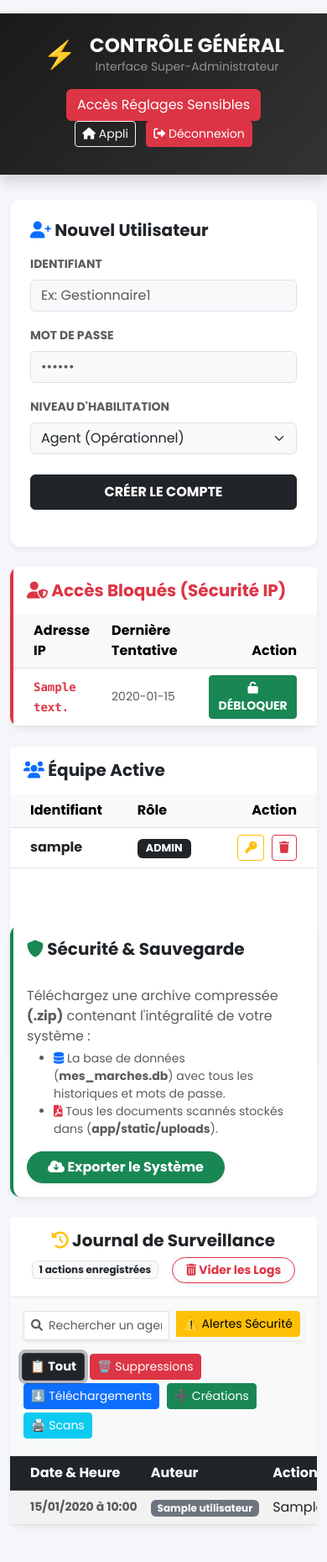
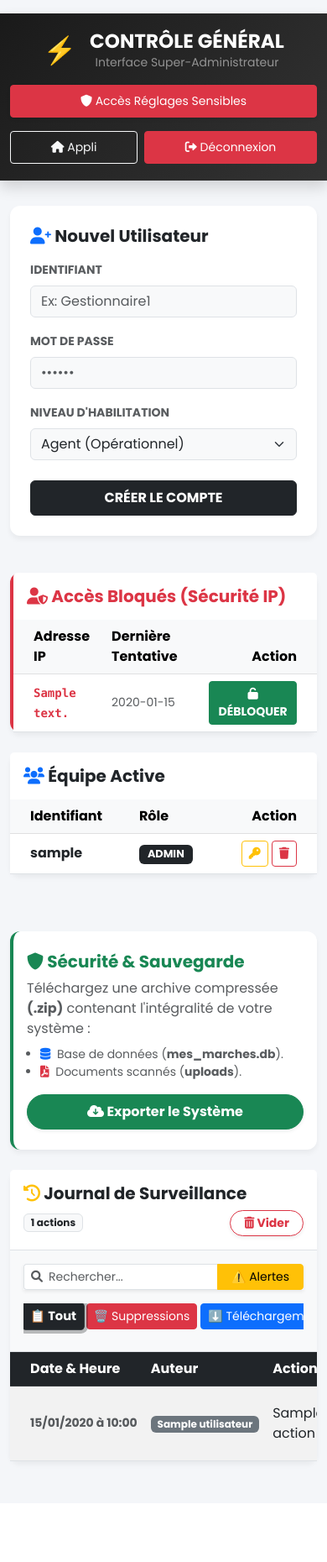
Before and after one commit to AlkhafissA/XALAT, a Python web app: template app/templates/super_dashboard.html in a window 390 px wide. Shown: the top 1860 px of the page at 84% size. After the commit the page ends 1747 px from the top, so only its background shows below. Run offline with Jinja, Linux system fonts and the light colour scheme; the template is opened without the code that fills it: most values are stand-ins (such as "Sample title", 1, 10 or a date in 2020).

Commit message:
Mise à jour Responsive

```diff
--- a/app/templates/super_dashboard.html
+++ b/app/templates/super_dashboard.html
@@ -10,34 +10,27 @@
     <link rel="stylesheet" href="https://cdnjs.cloudflare.com/ajax/libs/font-awesome/6.0.0/css/all.min.css" />
 
     <style>
-      /* ============================================== */
-      /* EFFETS MAGIQUES POUR LES BOUTONS DE FILTRES    */
-      /* ============================================== */
       .btn-filter {
         transition: all 0.3s cubic-bezier(0.25, 0.8, 0.25, 1);
         position: relative;
       }
 
-      /* 1. Lévitation au survol de la souris */
       .btn-filter:hover {
         transform: translateY(-4px);
         box-shadow: 0 6px 12px rgba(0, 0, 0, 0.15);
       }
 
-      /* 2. Enfoncement au moment exact du clic */
       .btn-filter:active {
         transform: translateY(2px);
         box-shadow: 0 2px 4px rgba(0, 0, 0, 0.1);
       }
 
-      /* 3. L'état "Figé" (Actif) avec le halo lumineux */
       .btn-filter.active-filter {
         transform: scale(1.05);
         font-weight: bold;
         z-index: 2;
       }
 
-      /* Les couleurs de halo pour chaque bouton */
       .btn-dark.active-filter {
         box-shadow: 0 0 0 4px rgba(33, 37, 41, 0.3);
       }
@@ -53,17 +46,20 @@
       .btn-info.active-filter {
         box-shadow: 0 0 0 4px rgba(13, 202, 240, 0.4);
       }
+
       body {
         background-color: #f4f6f9;
         font-family: "Poppins", sans-serif;
         padding-bottom: 50px;
       }
+
       .header-super {
         background: linear-gradient(135deg, #1a1a1a 0%, #333 100%);
         color: white;
         padding: 25px 0;
         margin-bottom: 30px;
       }
+
       .card-custom {
         border: none;
         border-radius: 12px;
@@ -71,6 +67,7 @@
         background: white;
         margin-bottom: 20px;
       }
+
       .badge-role {
         font-size: 0.8em;
         padding: 5px 10px;
@@ -79,9 +76,35 @@
       .super-icon {
         font-size: 2.5rem;
       }
+
+      /* ============================================== */
+      /* OPTIMISATIONS RESPONSIVES SUR MESURE           */
+      /* ============================================== */
       @media (max-width: 768px) {
         .super-icon {
           font-size: 2rem;
+        }
+        .header-super {
+          padding: 20px 0;
+        }
+        body {
+          padding-bottom: 30px;
+        }
+        /* Permet de faire défiler horizontalement les filtres sur mobile au lieu de casser la page */
+        .mobile-scroll-filters {
+          display: flex !important;
+          overflow-x: auto;
+          white-space: nowrap;
+          padding-bottom: 10px;
+          scroll-behavior: smooth;
+          -webkit-overflow-scrolling: touch;
+        }
+        .mobile-scroll-filters::-webkit-scrollbar {
+          height: 4px;
+        }
+        .mobile-scroll-filters::-webkit-scrollbar-thumb {
+          background-color: #ccc;
+          border-radius: 10px;
         }
       }
     </style>
@@ -97,29 +120,31 @@
     </div>
 
     <div class="header-super shadow">
-      <div class="container d-flex flex-column flex-md-row justify-content-between align-items-center text-center text-md-start">
-        <div class="d-flex align-items-center gap-3 mb-3 mb-md-0">
+      <div class="container d-flex flex-column flex-md-row justify-content-between align-items-center gap-3 text-center text-md-start">
+        <div class="d-flex align-items-center justify-content-center justify-content-md-start gap-3">
           <span class="super-icon">⚡</span>
           <div>
             <h3 class="mb-0 fw-bold">CONTRÔLE GÉNÉRAL</h3>
             <div class="text-white-50 small">Interface Super-Administrateur</div>
           </div>
         </div>
-        <button type="button" class="btn btn-danger shadow-sm" data-bs-toggle="modal" data-bs-target="#modalCleSecurite">
-          <i class="bi bi-shield-lock"></i> Accès Réglages Sensibles
+
+        <div class="w-100 w-md-auto d-grid d-md-block gap-2">
+          <button type="button" class="btn btn-danger shadow-sm btn-sm py-2 px-3" data-bs-toggle="modal" data-bs-target="#modalCleSecurite">
+            <i class="fas fa-shield-alt"></i> Accès Réglages Sensibles
           </button>
+        </div>
 
         <div class="modal fade" id="modalCleSecurite" tabindex="-1" aria-hidden="true">
-          <div class="modal-dialog modal-dialog-centered">
-            <div class="modal-content">
+          <div class="modal-dialog modal-dialog-centered mx-3 mx-sm-auto">
+            <div class="modal-content text-dark">
               <div class="modal-header bg-danger text-white">
-                <h5 class="modal-title"><i class="bi bi-key-fill"></i> Clé de déverrouillage requise</h5>
+                <h5 class="modal-title"><i class="fas fa-key"></i> Clé de déverrouillage</h5>
                 <button type="button" class="btn-close btn-close-white" data-bs-dismiss="modal"></button>
               </div>
-
               <form method="POST" action="{{ url_for('main.verifier_cle_securite') }}">
                 <input type="hidden" name="csrf_token" value="{{ csrf_token() }}" />
-                <div class="modal-body p-4">
+                <div class="modal-body p-4 text-center">
                   <p class="text-muted">Veuillez saisir la clé de sécurité maître pour continuer.</p>
                   <div class="mb-3">
                     <input type="password" name="cle_saisie" class="form-control border-danger text-center fs-5" placeholder="••••••••" required />
@@ -133,19 +158,22 @@
             </div>
           </div>
         </div>
-        <div>
-          <a href="{{ url_for('main.tableau_de_bord') }}" class="btn btn-outline-light btn-sm me-2 mb-2 mb-md-0">
+
+        <div class="d-flex justify-content-center gap-2 w-100 w-md-auto">
+          <a href="{{ url_for('main.tableau_de_bord') }}" class="btn btn-outline-light btn-sm flex-fill flex-md-none px-3 py-2">
             <i class="fas fa-home"></i> Appli
           </a>
-          <a href="{{ url_for('main.logout') }}" class="btn btn-danger btn-sm mb-2 mb-md-0"> <i class="fas fa-sign-out-alt"></i> Déconnexion </a>
+          <a href="{{ url_for('main.logout') }}" class="btn btn-danger btn-sm flex-fill flex-md-none px-3 py-2">
+            <i class="fas fa-sign-out-alt"></i> Déconnexion
+          </a>
         </div>
       </div>
     </div>
 
     <div class="container">
       <div class="row g-4 mb-5">
-        <div class="col-12 col-md-4">
-          <div class="card card-custom p-4 h-100">
+        <div class="col-12 col-lg-4">
+          <div class="card card-custom p-4">
             <h5 class="fw-bold mb-3"><i class="fas fa-user-plus text-primary"></i> Nouvel Utilisateur</h5>
             <form action="{{ url_for('main.creer_utilisateur') }}" method="POST">
               <input type="hidden" name="csrf_token" value="{{ csrf_token() }}" />
@@ -157,7 +185,6 @@
                 <label class="form-label small fw-bold text-muted">MOT DE PASSE</label>
                 <input type="password" name="password" class="form-control bg-light" placeholder="••••••" required />
               </div>
-
               <div class="mb-4">
                 <label class="form-label small fw-bold text-muted">NIVEAU D'HABILITATION</label>
                 <select class="form-select bg-light" name="role" required>
@@ -171,7 +198,7 @@
           </div>
         </div>
 
-        <div class="col-12 col-md-8">
+        <div class="col-12 col-lg-8">
           {% if ips_bloquees %}
           <div class="card card-custom border-start border-danger border-4 mb-4">
             <div class="card-header bg-white border-0 py-3">
@@ -206,12 +233,13 @@
             </div>
           </div>
           {% endif %}
-          <div class="card card-custom h-100">
+
+          <div class="card card-custom">
             <div class="card-header bg-white border-0 py-3">
               <h5 class="mb-0 fw-bold"><i class="fas fa-users text-primary"></i> Équipe Active</h5>
             </div>
             <div class="table-responsive">
-              <table class="table table-hover align-middle mb-0 text-nowrap">
+              <table class="table table-hover align-middle mb-0">
                 <thead class="table-light">
                   <tr>
                     <th class="ps-4">Identifiant</th>
@@ -222,7 +250,7 @@
                 <tbody>
                   {% for user in users %}
                   <tr>
-                    <td class="ps-4 fw-bold">{{ user.username }}</td>
+                    <td class="ps-4 fw-bold text-break">{{ user.username }}</td>
                     <td>
                       {% if user.role == 'superadmin' %}
                       <span class="badge bg-danger badge-role">SUPER ADMIN</span>
@@ -238,14 +266,14 @@
                     </td>
                     <td class="text-end pe-4">
                       {% if user.id != current_user.id %}
+                      <div class="d-flex justify-content-end gap-1">
                         <form
                           action="{{ url_for('main.reset_password', id=user.id) }}"
                           method="POST"
-                        style="display: inline"
-                        onsubmit="return confirm('Réinitialiser le mot de passe de {{ user.username }} à Mcat@Temp2025 ?');"
+                          onsubmit="return confirm('Réinitialiser le mot de passe de {{ user.username }} ?');"
                         >
                           <input type="hidden" name="csrf_token" value="{{ csrf_token() }}" />
-                        <button type="submit" class="btn btn-outline-warning btn-sm me-1" title="Réinitialiser à Mcat@Temp2025">
+                          <button type="submit" class="btn btn-outline-warning btn-sm" title="Réinitialiser">
                             <i class="fas fa-key"></i>
                           </button>
                         </form>
@@ -254,8 +282,7 @@
                         <form
                           action="{{ url_for('main.supprimer_utilisateur', id=user.id) }}"
                           method="POST"
-                        style="display: inline"
-                        onsubmit="return confirm('Êtes-vous sûr de vouloir supprimer cet utilisateur ?');"
+                          onsubmit="return confirm('Supprimer cet utilisateur ?');"
                         >
                           <input type="hidden" name="csrf_token" value="{{ csrf_token() }}" />
                           <button type="submit" class="btn btn-outline-danger btn-sm">
@@ -263,8 +290,10 @@
                           </button>
                         </form>
                         {% else %}
-                      <span class="text-muted small ms-2"><i class="fas fa-lock"></i></span>
-                      {% endif %} {% else %}
+                        <span class="text-muted small align-self-center px-2"><i class="fas fa-lock"></i></span>
+                        {% endif %}
+                      </div>
+                      {% else %}
                       <span class="text-muted small fw-bold">C'est vous</span>
                       {% endif %}
                     </td>
@@ -278,26 +307,18 @@
       </div>
 
       <div class="card card-custom mb-4 border-start border-success border-4">
-        <div class="card-header bg-white border-0 py-3 d-flex justify-content-between align-items-center">
-          <h5 class="mb-0 fw-bold"><i class="fas fa-shield-alt text-success"></i> Sécurité & Sauvegarde</h5>
-        </div>
-        <div class="card-body">
-          <div class="row align-items-center">
-            <div class="col-md-8 mb-3 mb-md-0">
-              <p class="text-muted mb-1">
-                Téléchargez une archive compressée
-                <strong>(.zip)</strong> contenant l'intégralité de votre système :
-              </p>
-              <ul class="text-muted small mb-0">
-                <li>
-                  <i class="fas fa-database text-primary"></i> La base de données (<strong>mes_marches.db</strong>) avec tous les historiques et mots
-                  de passe.
-                </li>
-                <li><i class="fas fa-file-pdf text-danger"></i> Tous les documents scannés stockés dans (<strong>app/static/uploads</strong>).</li>
+        <div class="card-body py-4">
+          <div class="row align-items-center g-3">
+            <div class="col-12 col-md-8">
+              <h5 class="fw-bold text-success mb-2"><i class="fas fa-shield-alt"></i> Sécurité & Sauvegarde</h5>
+              <p class="text-muted mb-2">Téléchargez une archive compressée <strong>(.zip)</strong> contenant l'intégralité de votre système :</p>
+              <ul class="text-muted small mb-0 ps-3">
+                <li><i class="fas fa-database text-primary me-1"></i> Base de données (<strong>mes_marches.db</strong>).</li>
+                <li><i class="fas fa-file-pdf text-danger me-1"></i> Documents scannés (<strong>uploads</strong>).</li>
               </ul>
             </div>
-            <div class="col-md-4 text-md-end">
-              <a href="{{ url_for('main.telecharger_backup_complet') }}" class="btn btn-success fw-bold shadow-sm rounded-pill px-4">
+            <div class="col-12 col-md-4 text-md-end d-grid d-md-block">
+              <a href="{{ url_for('main.telecharger_backup_complet') }}" class="btn btn-success fw-bold shadow-sm rounded-pill px-4 py-2">
                 <i class="fas fa-cloud-download-alt"></i> Exporter le Système
               </a>
             </div>
@@ -306,24 +327,22 @@
       </div>
 
       <div class="card card-custom">
-        <div class="card-header bg-white border-0 py-3 d-flex flex-column flex-md-row justify-content-between align-items-center border-bottom">
-          <h5 class="mb-2 mb-md-0 fw-bold"><i class="fas fa-history text-warning"></i> Journal de Surveillance</h5>
-          <div class="d-flex align-items-center gap-3">
-            <span class="badge bg-light text-dark border">{{ logs|length }} actions enregistrées</span>
+        <div
+          class="card-header bg-white border-0 py-3 d-flex flex-column flex-md-row justify-content-between align-items-md-center gap-2 border-bottom"
+        >
+          <h5 class="mb-0 fw-bold"><i class="fas fa-history text-warning"></i> Journal de Surveillance</h5>
+          <div class="d-flex align-items-center justify-content-between justify-content-md-end gap-3">
+            <span class="badge bg-light text-dark border">{{ logs|length }} actions</span>
 
             <form
               action="{{ url_for('main.vider_logs_securite') }}"
               method="POST"
               class="m-0"
-              onsubmit="
-                return confirm(
-                  '⚠️ ATTENTION ⚠️\nÊtes-vous absolument sûr de vouloir supprimer tous les logs de sécurité ?\nCette action est irréversible !',
-                );
-              "
+              onsubmit="return confirm('⚠️ Action irréversible ! Vider tous les logs ?');"
             >
               <input type="hidden" name="csrf_token" value="{{ csrf_token() }}" />
               <button type="submit" class="btn btn-sm btn-outline-danger fw-bold shadow-sm rounded-pill px-3">
-                <i class="fas fa-trash-alt"></i> Vider les Logs
+                <i class="fas fa-trash-alt"></i> Vider
               </button>
             </form>
           </div>
@@ -331,32 +350,35 @@
 
         <div class="card-body py-3 bg-light border-bottom">
           <div class="row align-items-center g-3">
-            <div class="col-12 col-lg-4">
+            <div class="col-12 col-xl-4">
               <div class="input-group input-group-sm shadow-sm">
                 <span class="input-group-text bg-white border-end-0 text-muted"><i class="fas fa-search"></i></span>
                 <input
                   type="text"
                   id="champRecherche"
                   class="form-control border-start-0 ps-0"
-                  placeholder="Rechercher un agent, document, cible..."
+                  placeholder="Rechercher..."
                   onkeyup="rechercherLogs()"
                 />
-                <button class="btn btn-warning btn-sm ms-2 me-1 mb-1 btn-filter" onclick="filtrerLogs('Alerte', this)">⚠️ Alertes Sécurité</button>
+                <button class="btn btn-warning btn-sm px-3 btn-filter" onclick="filtrerLogs('Alerte', this)">⚠️ Alertes</button>
               </div>
             </div>
 
-            <div class="col-12 col-lg-8 text-lg-end">
-              <button class="btn btn-dark btn-sm me-1 mb-1 btn-filter active-filter" onclick="filtrerLogs('Tous', this)">📋 Tout</button>
-              <button class="btn btn-danger btn-sm me-1 mb-1 btn-filter" onclick="filtrerLogs('Suppression', this)">🗑️ Suppressions</button>
-              <button class="btn btn-primary btn-sm me-1 mb-1 btn-filter" onclick="filtrerLogs('Téléchargement', this)">⬇️ Téléchargements</button>
-              <button class="btn btn-success btn-sm me-1 mb-1 btn-filter" onclick="filtrerLogs('Création', this)">➕ Créations</button>
-              <button class="btn btn-info btn-sm text-white mb-1 btn-filter" onclick="filtrerLogs('Scan', this)">🖨️ Scans</button>
+            <div class="col-12 col-xl-8">
+              <div class="mobile-scroll-filters gap-1">
+                <button class="btn btn-dark btn-sm btn-filter active-filter" onclick="filtrerLogs('Tous', this)">📋 Tout</button>
+                <button class="btn btn-danger btn-sm btn-filter" onclick="filtrerLogs('Suppression', this)">🗑️ Suppressions</button>
+                <button class="btn btn-primary btn-sm btn-filter" onclick="filtrerLogs('Téléchargement', this)">⬇️ Téléchargements</button>
+                <button class="btn btn-success btn-sm btn-filter" onclick="filtrerLogs('Création', this)">➕ Créations</button>
+                <button class="btn btn-info btn-sm text-white btn-filter" onclick="filtrerLogs('Scan', this)">🖨️ Scans</button>
               </div>
             </div>
           </div>
+        </div>
+
         <div class="table-responsive">
-          <table class="table table-striped table-hover mb-0 align-middle text-nowrap" id="tableauLogs">
-            <thead class="table-dark">
+          <table class="table table-striped table-hover mb-0 align-middle" id="tableauLogs">
+            <thead class="table-dark text-nowrap">
               <tr>
                 <th class="ps-4">Date & Heure</th>
                 <th>Auteur</th>
@@ -367,17 +389,14 @@
             <tbody>
               {% for log in logs %}
               <tr class="log-row" data-action="{{ log.action }}">
-                <td class="ps-4 text-muted small fw-bold">
-                  {# On simplifie l'affichage de la date sans le test 'is datetime' #} {{ log.date_action.strftime('%d/%m/%Y à %H:%M') if
-                  log.date_action else 'Date inconnue' }}
+                <td class="ps-4 text-muted small fw-bold text-nowrap">
+                  {{ log.date_action.strftime('%d/%m/%Y à %H:%M') if log.date_action else 'Date inconnue' }}
                 </td>
                 <td>
-                  {# On met en rouge si c'est le bot pour que ça saute aux yeux #}
                   <span class="badge {% if log.utilisateur == 'SYSTÈME / BOT' %}bg-danger{% else %}bg-secondary{% endif %} text-white">
                     {{ log.utilisateur }}
                   </span>
                 </td>
-
                 <td>
                   {% if 'Suppression' in log.action or 'INTERDIT' in log.action or 'HONEYPOT' in log.action %}
                   <span class="text-danger fw-bold"> <i class="fas fa-exclamation-triangle"></i> {{ log.action }} </span>
@@ -389,7 +408,7 @@
                   <span class="text-dark">{{ log.action }}</span>
                   {% endif %}
                 </td>
-                <td class="fw-bold text-dark">{{ log.cible }}</td>
+                <td class="fw-bold text-dark text-break">{{ log.cible }}</td>
               </tr>
               {% else %}
               <tr>
@@ -407,27 +426,20 @@
         <h5 class="offcanvas-title fw-bold" id="menuLateralLabel">🧭 Navigation MCAT</h5>
         <button type="button" class="btn-close btn-close-white" data-bs-dismiss="offcanvas" aria-label="Fermer"></button>
       </div>
-
       <div class="offcanvas-body d-flex flex-column" style="background-color: #f8f9fa">
         <p class="text-muted small mb-4">Accédez rapidement à tous vos modules :</p>
-
         <div class="d-grid gap-3">
           <a href="{{ url_for('main.tableau_de_bord') }}" class="btn btn-light border shadow-sm text-start fw-bold p-3"> 🏆 Agréments </a>
-
           <a href="{{ url_for('main.liste_cotations') }}" class="btn btn-light border shadow-sm text-start fw-bold p-3"> 💰 Cotations </a>
-
           <button
             class="btn btn-light border shadow-sm text-start fw-bold p-3 d-flex justify-content-between align-items-center"
             type="button"
             data-bs-toggle="collapse"
             data-bs-target="#collapseDrp"
-            aria-expanded="false"
-            aria-controls="collapseDrp"
           >
             <span>📄 Dossiers DRP</span>
             <span style="font-size: 0.8em">▼</span>
           </button>
-
           <div class="collapse" id="collapseDrp">
             <div class="d-grid gap-2 ps-3 pe-1 border-start border-primary border-3 ms-2">
               <a href="{{ url_for('main.drps') }}" class="btn btn-sm btn-white text-start fw-semibold shadow-sm border">1. Lettre d'invitation</a>
@@ -440,17 +452,15 @@
               >
               <a href="{{ url_for('main.creer_contrat') }}" class="btn btn-sm btn-white text-start fw-semibold shadow-sm border">5. Contrat</a>
               <a href="{{ url_for('main.liste_bordereaux') }}" class="btn btn-sm btn-white text-start fw-semibold shadow-sm border"
-                >6. Ordre de Service (Bordereaux)</a
+                >6. Ordre de Service</a
               >
             </div>
           </div>
           <a href="{{ url_for('main.page_suivi_dossiers') }}" class="btn btn-warning shadow-sm text-start fw-bold p-3 text-dark border-0">
             ⏱️ Suivi des Marchés
           </a>
-
           <a href="{{ url_for('main.page_archives') }}" class="btn btn-light border shadow-sm text-start fw-bold p-3"> 🗄️ Archives Globales </a>
         </div>
-
         <div class="mt-auto pt-4">
           <hr />
           <a href="{{ url_for('main.logout') }}" class="btn btn-danger w-100 fw-bold shadow-sm p-3"> 🚪 Déconnexion </a>
@@ -459,21 +469,14 @@
     </div>
 
     <script src="https://cdn.jsdelivr.net/npm/bootstrap@5.3.0/dist/js/bootstrap.bundle.min.js"></script>
-
     <script>
-      // Fonction 1 : Filtrer par les boutons de couleur avec effets visuels
       function filtrerLogs(categorie, boutonClique) {
-        // A. Gérer l'aspect visuel des boutons
         if (boutonClique) {
           const tousLesBoutons = document.querySelectorAll(".btn-filter");
           tousLesBoutons.forEach((btn) => btn.classList.remove("active-filter"));
           boutonClique.classList.add("active-filter");
         }
-
-        // B. On vide le champ de recherche
         document.getElementById("champRecherche").value = "";
-
-        // C. Logique de filtrage du tableau ( c'est plus fiable !)
         const lignes = document.querySelectorAll(".log-row");
 
         lignes.forEach((ligne) => {
@@ -491,7 +494,6 @@
           } else if (categorie === "Création") {
             doitEtreAffiche = actionText.includes("création") || actionText.includes("modification") || actionText.includes("ajout");
           } else if (categorie === "Alerte") {
-            // AJOUT DE TOUS LES MOTS-CLÉS DE SÉCURITÉ ICI 🚨
             doitEtreAffiche =
               actionText.includes("alerte") ||
               actionText.includes("interdit") ||
@@ -501,34 +503,19 @@
               actionText.includes("bloqué") ||
               actionText.includes("échoué");
           } else {
-            // Pour les filtres simples comme "Suppression" ou "Scan"
             doitEtreAffiche = actionText.includes(categorie.toLowerCase());
           }
 
-          // On affiche ou on cache la ligne selon le résultat
-          if (doitEtreAffiche) {
-            ligne.style.display = "";
-          } else {
-            ligne.style.display = "none";
-          }
+          ligne.style.display = doitEtreAffiche ? "" : "none";
         });
       }
-      // Fonction 2 : Filtrer avec la barre de recherche textuelle
+
       function rechercherLogs() {
-        // On récupère ce que l'utilisateur a tapé et on le met en minuscules
         const texteRecherche = document.getElementById("champRecherche").value.toLowerCase();
         const lignes = document.querySelectorAll(".log-row");
-
         lignes.forEach((ligne) => {
-          // On récupère TOUT le texte de la ligne (date, auteur, action, cible)
           const contenuLigne = ligne.textContent.toLowerCase();
-
-          // Si le texte tapé se trouve quelque part dans la ligne, on l'affiche, sinon on la cache
-          if (contenuLigne.includes(texteRecherche)) {
-            ligne.style.display = "";
-          } else {
-            ligne.style.display = "none";
-          }
+          ligne.style.display = contenuLigne.includes(texteRecherche) ? "" : "none";
         });
       }
     </script>
```
Lines whose indentation alone changed are shown as unchanged.
